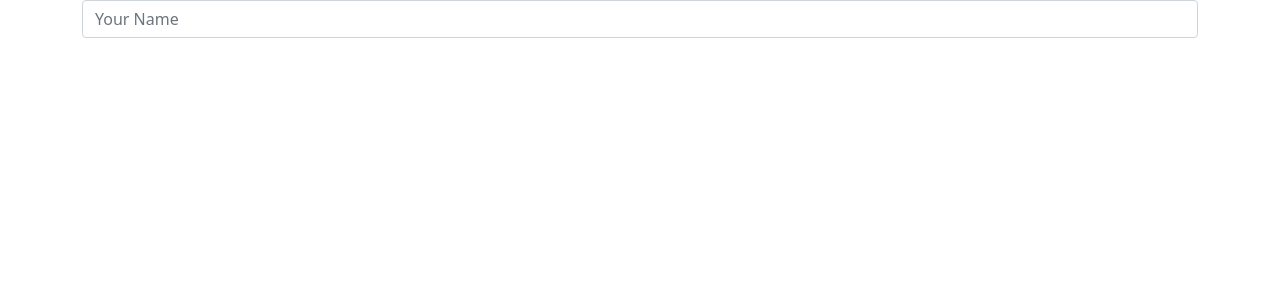
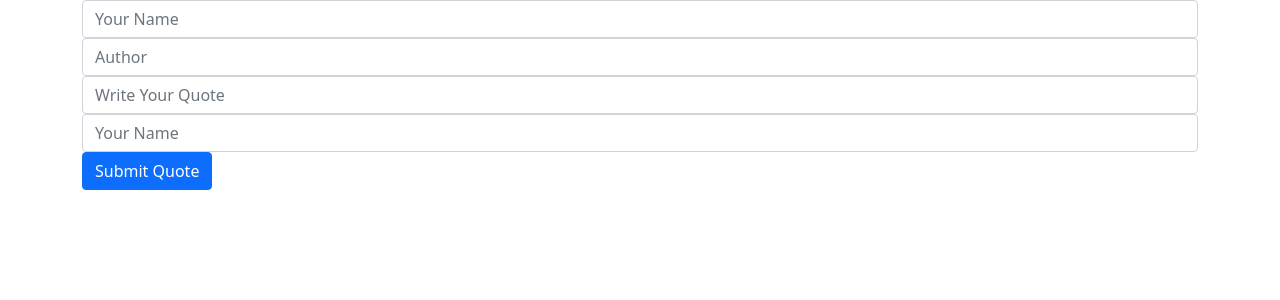
Before and after one commit to DKorir/Quotes-App, an Angular app in the folder Quotes/: page / in a window 1280 px wide. Shown: the top 300 px of the page. Built offline with nearby package versions, Linux system fonts and the light colour scheme.

Commit message:
initial add input fields for the user to enter name, quotes field and click button to submit

```diff
--- a/Quotes/src/app/form/form.component.html
+++ b/Quotes/src/app/form/form.component.html
@@ -3,5 +3,18 @@
         <div class="form-group">
             <input type="text" class="form-control" name="" id="" placeholder="Your Name">
         </div>
+        <div class="form-group">
+            <input type="text" class="form-control" name="" id="" placeholder="Author">
+        </div>
+        <div class="form-group">
+            <input type="text" class="form-control" name="" id="" placeholder="Write Your Quote">
+        </div>
+        <div class="form-group">
+            <input type="text" class="form-control" name="" id="" placeholder="Your Name">
+        </div>
+        <div class="form-group">
+            <button class="btn btn-primary">Submit Quote</button>
+        </div>
+
     </form>
 </div>
```
